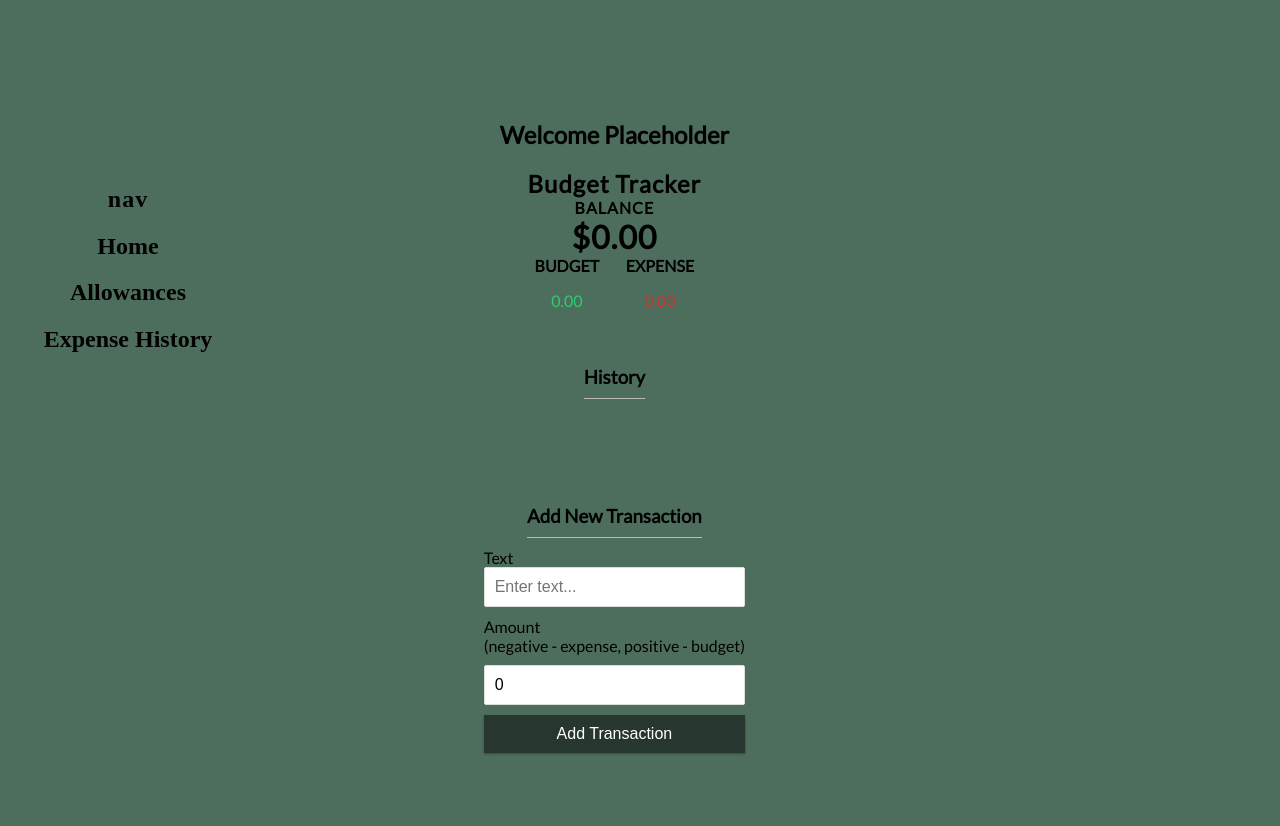
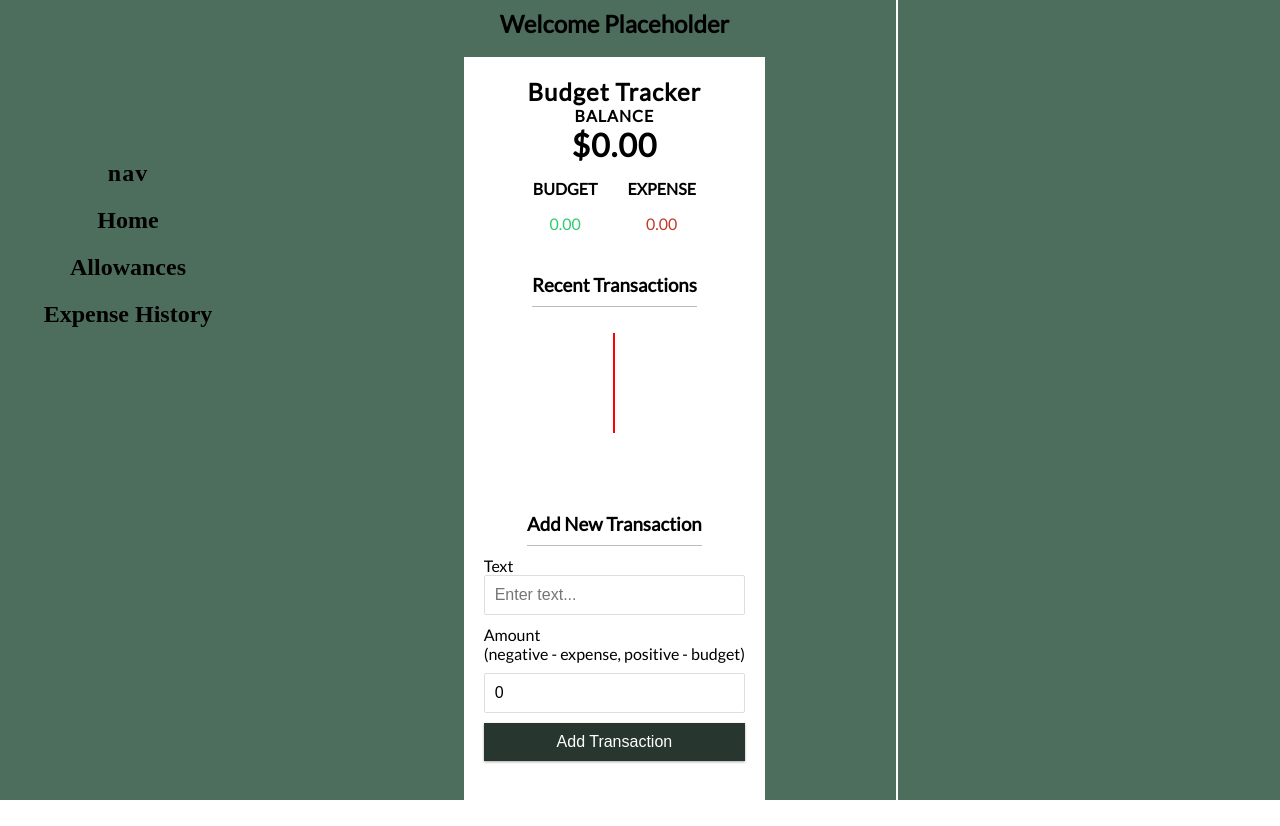
Before and after one commit to enukeWebDev/budget-tracker, a React (Create React App) app: page / in a window 1280 px wide. Built offline with nearby package versions, Linux system fonts and the light colour scheme.

Commit message:
styled centre to have interactive scrolling

```diff
--- a/src/App.css
+++ b/src/App.css
@@ -16,7 +16,10 @@ body {
   background-color: #4E6E5D;
   display: flex;
   flex-direction: row;
-  padding-top: 2%;
+
+  position: relative;
+  height: 100vh;
+
 }
 
 .centre-content {
@@ -27,13 +30,22 @@ body {
   height: 100vh;
   width: 70%;
 
+  outline: 2px solid white;
+
   font-family: 'Lato', sans-serif;
 
   flex-direction: column;
   padding-left: 30%;
   padding-right: 4%;
-  padding-top: 20vh;
-  padding-bottom: 10%;
+
+}
+
+.shape {
+  display: flex;
+  flex-direction: column;
+  align-items: center;
+  background-color: white;
+  padding: 20px;
 }
 
 /*----------------------------------------------------*/
--- a/src/App.js
+++ b/src/App.js
@@ -19,11 +19,13 @@ function App() {
         <Navbar />
         <div className="centre-content">
           <Welcome />
-          <Header />
-          <Balance />
-          <BudgetExpense />
-          <TransactionList />
-          <AddTransaction />
+          <div className="shape">
+            <Header />
+            <Balance />
+            <BudgetExpense />
+            <TransactionList />
+            <AddTransaction />
+          </div>
         </div>
         <div className="right-content">
 
--- a/src/components/BudgetExpense.css
+++ b/src/components/BudgetExpense.css
@@ -19,6 +19,7 @@
 .counter-container {
   display: flex;
   justify-content: center;
+  align-items: center;
   text-align: center;
 }
 
@@ -31,10 +32,17 @@
 }
 
 .budget {
-  padding-right: 10%;
-  border-color: antiquewhite;
+  text-align: center;
+  outline: 5px solid white;
+  border-radius: 5px;
+  margin: 10px;
+  padding: 5px;
 }
 
 .expense {
-  padding-left: 10%;
+  text-align: center;
+  outline: 5px solid white;
+  border-radius: 5px;
+  margin: 10px;
+  padding: 5px;
 }
--- a/src/components/TransactionList.css
+++ b/src/components/TransactionList.css
@@ -1,5 +1,11 @@
 .history {
   border-bottom: 1px solid #bbb;
   padding-bottom: 10px;
-  margin: 40px 0 10px;
+  margin: 10px 0 10px;
 }
+
+.list {
+  height: 100px;
+  border: 1px solid red;
+  overflow: scroll;
+}
--- a/src/components/TransactionList.js
+++ b/src/components/TransactionList.js
@@ -11,7 +11,7 @@ export const TransactionList = () => {
 
   return (
     <>
-      <h3 className="history">History</h3>
+      <h3 className="history">Recent Transactions</h3>
       <ul className="list">
         {transactions.map(transaction => (<Transaction key={transaction.id} transaction={transaction} />))}
       </ul>
--- a/src/components/navbar/Navbar.css
+++ b/src/components/navbar/Navbar.css
@@ -6,7 +6,6 @@
   flex-direction: row;
   width: 20%;
   text-align: center;
-  padding-bottom: 50%;
 }
 
 .navbar {
```
